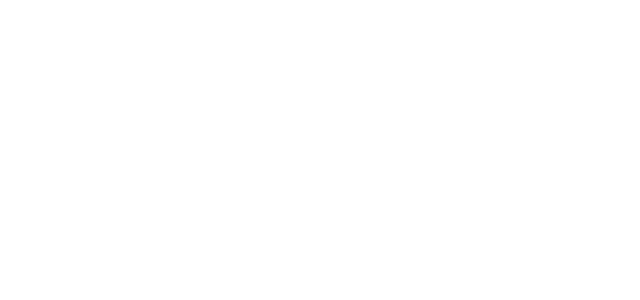
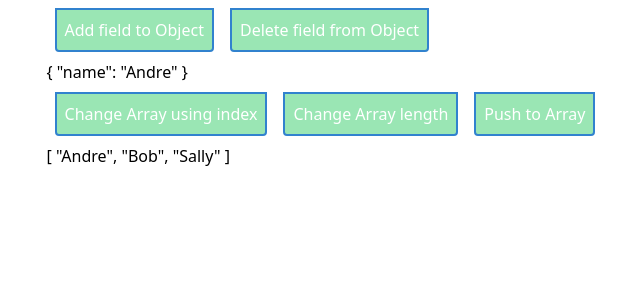
Before and after one commit to yxj0312/vue3-example, a Vue app: page /change-detection in a window 1280 px wide. Before the commit this address had no page. Shown: the top 300 px of the page, without its empty margins (315-955 px from the left). Built offline with nearby package versions, Linux system fonts and the light colour scheme.

Commit message:
Change Detection

```diff
--- a/src/router/index.js
+++ b/src/router/index.js
@@ -13,6 +13,10 @@
       path: '/teleport',
       component: () => import('../views/Teleport.vue'),
     },
+    {
+      path: '/change-detection',
+      component: () => import('../views/ChangeDetection.vue'),
+    },
   ],
 });
 
--- /dev/null
+++ b/src/views/ChangeDetection.vue
@@ -0,0 +1,127 @@
+<template>
+  <div class="container flex flex-col items-center justify-between">
+    <div>
+      <button
+        class="rounded-b p-2 m-2 border-2 border-blue-600 bg-green-300 text-white"
+        @click="addFieldToObject"
+      >
+        Add field to Object
+      </button>
+      <button
+        class="rounded-b p-2 m-2 border-2 border-blue-600 bg-green-300 text-white"
+        @click="deleteFieldFromObject"
+      >
+        Delete field from Object
+      </button>
+      <!--      <button-->
+      <!--        class="rounded-b p-2 m-2 border-2 border-blue-600 bg-green-300 text-white"-->
+      <!--        @click="useSetToAddField"-->
+      <!--      >-->
+      <!--        Use Set to Add field-->
+      <!--      </button>-->
+      <div>{{ personObject }}</div>
+      <button
+        class="rounded-b p-2 m-2 border-2 border-blue-600 bg-green-300 text-white"
+        @click="changeArrayUsingIndex"
+      >
+        Change Array using index
+      </button>
+      <button
+        class="rounded-b p-2 m-2 border-2 border-blue-600 bg-green-300 text-white"
+        @click="changeArrayLength"
+      >
+        Change Array length
+      </button>
+      <button
+        class="rounded-b p-2 m-2 border-2 border-blue-600 bg-green-300 text-white"
+        @click="pushToArray"
+      >
+        Push to Array
+      </button>
+      <div>{{ peopleArray }}</div>
+    </div>
+  </div>
+</template>
+
+<script>
+import { reactive, ref } from 'vue';
+
+export default {
+  name: 'ChangeDetection',
+  setup() {
+    const personObject = reactive({
+      name: 'Andre',
+    });
+
+    function addFieldToObject() {
+      personObject.age = 36;
+    }
+
+    function deleteFieldFromObject() {
+      delete personObject.age;
+    }
+
+    const peopleArray = ref([
+      'Andre', 'Bob', 'Sally',
+    ]);
+
+    function changeArrayUsingIndex() {
+      peopleArray.value[0] = 'Aaron';
+    }
+
+    function changeArrayLength() {
+      peopleArray.value.length = 1;
+    }
+
+    function pushToArray() {
+      peopleArray.value.push('William');
+    }
+
+    return {
+      personObject,
+      addFieldToObject,
+      deleteFieldFromObject,
+      peopleArray,
+      changeArrayLength,
+      changeArrayUsingIndex,
+      pushToArray,
+    };
+  },
+
+  // Some Detection in vue2 won't work in vue 3, like $set.
+  // data() {
+  //   return {
+  //     personObject: {
+  //       name: 'Andre',
+  //     },
+  //     peopleArray: [
+  //       'Andre', 'Bob', 'Sally',
+  //     ],
+  //   };
+  // },
+  // methods: {
+  //   addFieldToObject() {
+  //     this.personObject.age = 36;
+  //   },
+  //   deleteFieldFromObject() {
+  //     delete this.personObject.age;
+  //   },
+  //   useSetToAddField() {
+  //     this.$set(this.personObject, 'height', '6ft');
+  //   },
+  //   changeArrayUsingIndex() {
+  //     this.peopleArray[0] = 'Aazon';
+  //   },
+  //   changeArrayLength() {
+  //     this.peopleArray.length = 1;
+  //   },
+  //   pushToArray() {
+  //     this.peopleArray.push('William');
+  //   },
+  // },
+};
+</script>
+
+<style scoped>
+
+</style>
```
